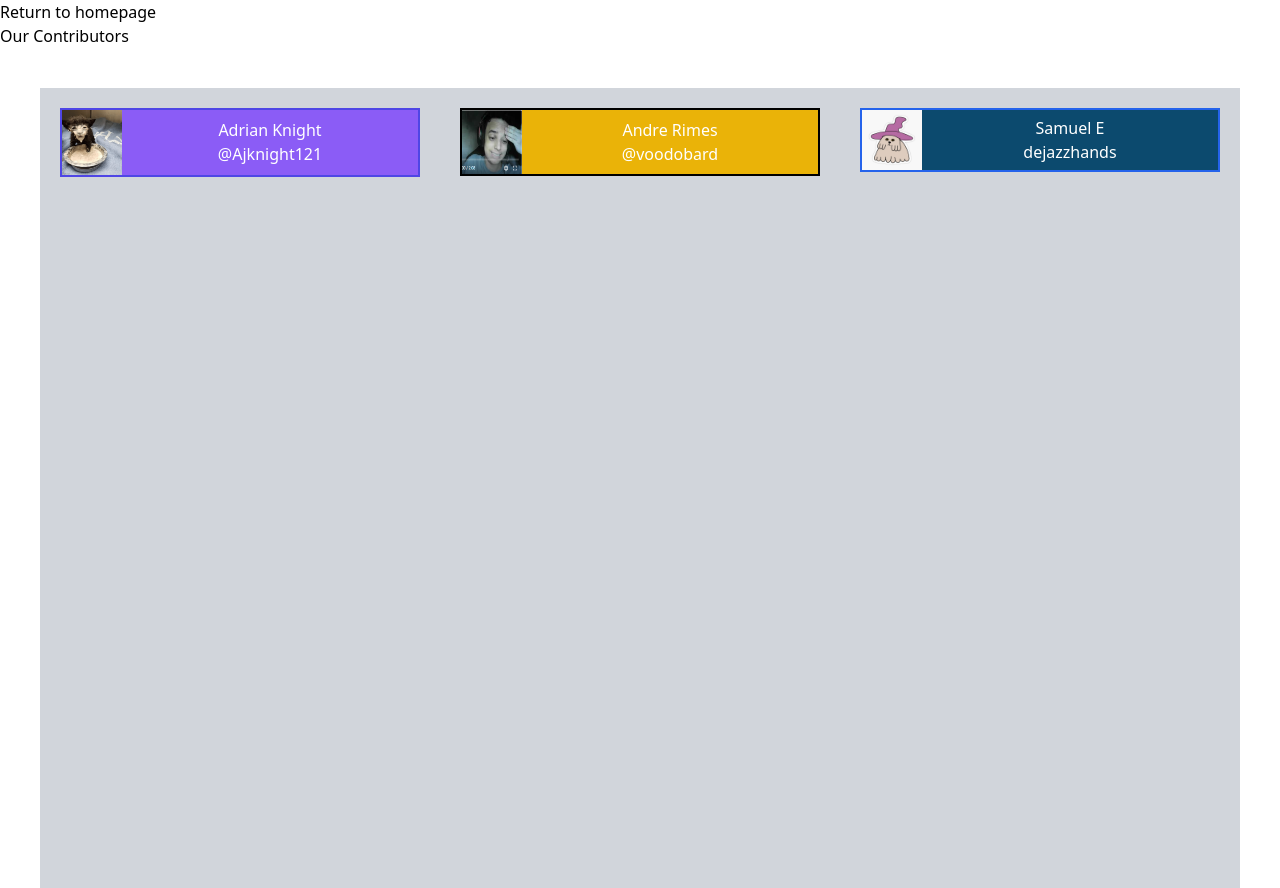
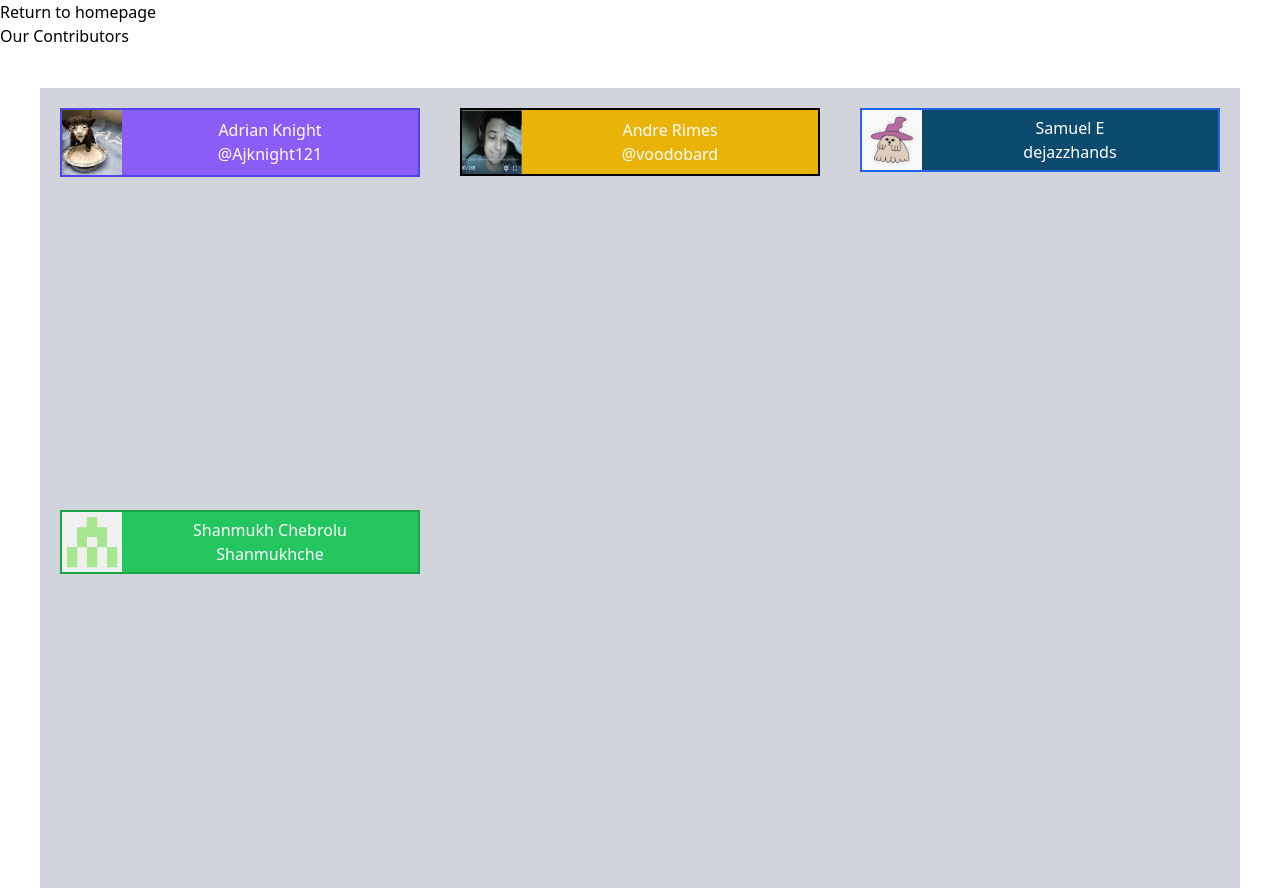
Before and after one commit to acm-uic/marketplace, a Next.js app: page /Contributors in a window 1280 px wide. Built offline with nearby package versions, Linux system fonts and the light colour scheme.

Commit message:
addShanmukhche

```diff
--- a/app/Contributors/page.jsx
+++ b/app/Contributors/page.jsx
@@ -1,6 +1,6 @@
 import Link from 'next/link'
 import React from 'react'
-import {AdrianKnight, Andre, SamuelE} from '../components/UserCard'
+import {AdrianKnight, Andre, SamuelE, Shanmukhche} from '../components/UserCard'
 
 const ContributorPage = () => {
 
@@ -13,6 +13,7 @@ const ContributorPage = () => {
         <AdrianKnight/>
         <Andre />
         <SamuelE/>
+        <Shanmukhche/>
       </div>
     </div>
   )
--- a/app/components/UserCard.jsx
+++ b/app/components/UserCard.jsx
@@ -4,6 +4,7 @@ import Link from "next/link";
 import profilePicAdrian from "/app/images/MilkFaceCatGif.gif";
 import anotherProfile from "/app/images/dog.jpg";
 import profilePicAndre from "/app/images/photoAndre.png";
+import profilePicShanmukh from "/app/images/profilePicShanmukh.png";
 export const AdrianKnight = () => {
   return (
     <div>
@@ -58,3 +59,23 @@ export const SamuelE = () => {
   );
 
 }
+
+
+export const Shanmukhche = () => {
+  return (
+    <div>
+      <div className="flex justify-center align-middle bg-green-500 w-300px h-60px m-5 border-solid border-2 border-green-600" >
+        <Image src={profilePicShanmukh} width={60} height={60} alt="profile picture of Shanmukh Chebrolu"/>
+        <div className="text-white text-center w-full self-center">
+          <h3 className="font-2xl">
+            Shanmukh Chebrolu
+          </h3>
+          <div>
+            <Link href={"https://github.com/shanmukhche"}>Shanmukhche</Link>
+          </div>
+        </div>
+      </div>
+    </div>
+  );
+
+}
```
Also changed, not shown: app/images/profilePicShanmukh.png (added), 1 other file (tests, documents, lock files or other folders).
